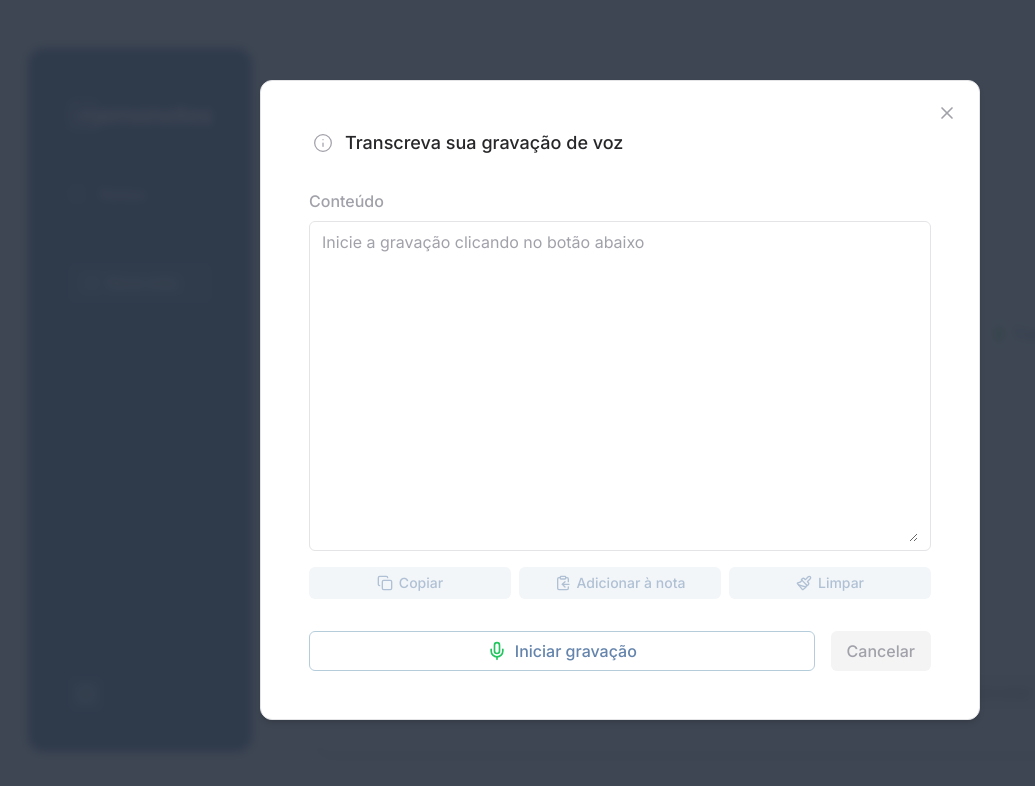
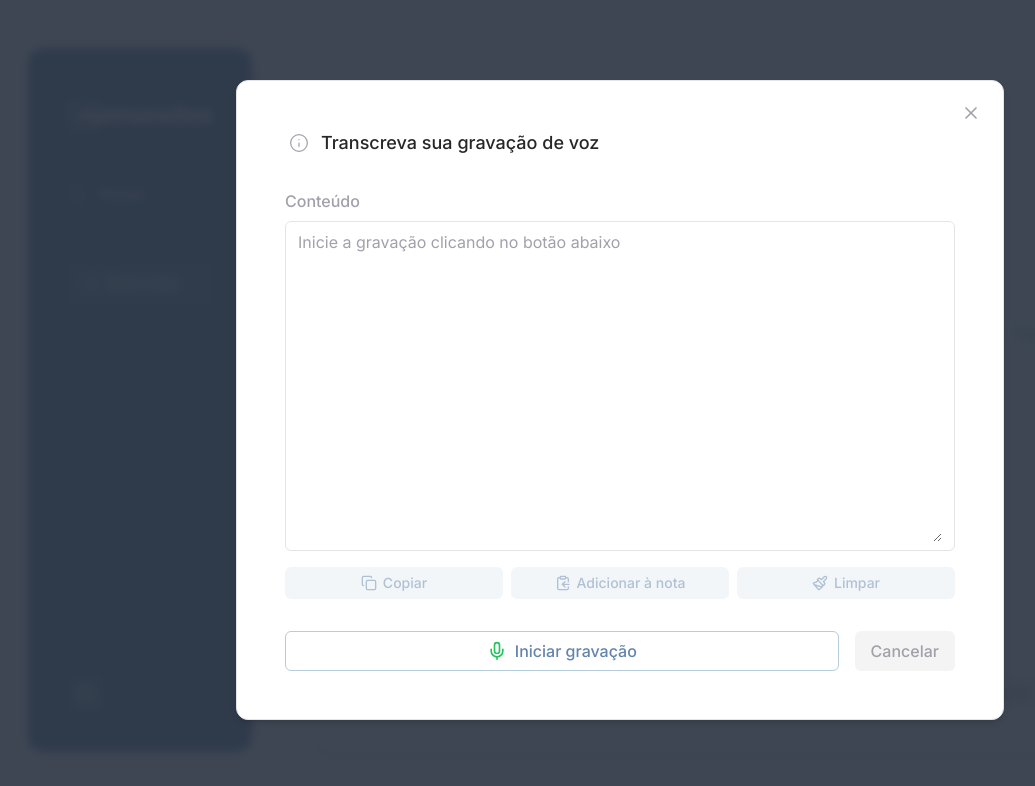
Before and after one commit to julianosill/memonotes, a Next.js app: page /add in a window 1280 px wide. Both pictures are taken after a click on the button "Transcrever gravação". Shown: the top 786 px of the page, without its empty margins (20-1055 px from the left). Built offline with nearby package versions, Linux system fonts and the light colour scheme.

Commit message:
feat(dialog): animate component and update speech-to-text dialog

```diff
--- a/src/components/dialog/content.tsx
+++ b/src/components/dialog/content.tsx
@@ -1,39 +1,91 @@
 import * as Dialog from '@radix-ui/react-dialog'
+import { AnimatePresence, motion } from 'framer-motion'
 import { X } from 'lucide-react'
-import { ReactNode } from 'react'
+import { ForwardedRef, forwardRef } from 'react'
 import { twMerge } from 'tailwind-merge'
 
 import { Button } from '@/components/ui/button'
 
-interface ContentProps extends Dialog.DialogContentProps {
-  children: ReactNode
+import { useDialog } from './root'
+
+export const Content = forwardRef(
+  (
+    { children, className, ...props }: Dialog.DialogContentProps,
+    forwardedRef: ForwardedRef<HTMLDivElement>,
+  ) => {
+    const isOpen = useDialog()
+
+    const overlayVariants = {
+      closed: { opacity: 0 },
+      open: { opacity: 1 },
     }
 
-export function Content({ children, className, ...props }: ContentProps) {
+    const contentVariants = {
+      closed: { opacity: 0, scale: 0.975, y: 20 },
+      open: {
+        opacity: 1,
+        scale: 1,
+        y: 0,
+        transition: {
+          type: 'spring',
+          bounce: 0.5,
+          duration: 0.5,
+        },
+      },
+    }
+
     return (
-    <Dialog.Portal>
-      <Dialog.Overlay className="fixed inset-0 z-20 bg-memonotes-950/90 backdrop-blur-sm dark:bg-zinc-950/90" />
+      <AnimatePresence>
+        {isOpen && (
+          <Dialog.Portal forceMount>
+            <Dialog.Overlay
+              className="fixed inset-0 z-20 bg-memonotes-950/90 backdrop-blur-sm dark:bg-zinc-950/90"
+              asChild
+            >
+              <motion.div
+                variants={overlayVariants}
+                initial="closed"
+                animate="open"
+                exit="closed"
+              />
+            </Dialog.Overlay>
             <Dialog.Content
+              forceMount
+              ref={forwardedRef}
               className={twMerge(
-          'fixed inset-0 z-20 flex h-screen w-full max-w-[720px] flex-col justify-center overflow-y-auto bg-card p-8 sm:p-12',
-          'md:inset-auto md:left-1/2 md:top-1/2 md:max-h-[80vh] md:-translate-x-1/2 md:-translate-y-1/2',
+                'fixed inset-0 z-20 m-auto flex h-screen w-full max-w-[768px] flex-col overflow-y-auto bg-card px-8 py-12 sm:p-12 md:justify-center',
+                'scrollbar-thin scrollbar-track-transparent scrollbar-thumb-muted-foreground',
+                'md:max-h-[80vh] md:w-10/12',
                 'md:rounded-xl md:border md:border-border-soft md:shadow-md',
                 className,
               )}
+              asChild
               {...props}
+            >
+              <motion.div
+                variants={contentVariants}
+                initial="closed"
+                animate="open"
+                exit="closed"
               >
                 {children}
                 <Dialog.Close asChild>
                   <Button
                     size="sm"
                     variant="ghost"
-            className="absolute right-8 top-8 size-8 p-0 text-muted-foreground sm:right-4 sm:top-4"
+                    className="absolute right-6 top-6 size-8 p-0 text-muted-foreground md:right-4 md:top-4"
                   >
                     <X className="size-6 sm:size-5" />
                     <span className="sr-only">Fechar</span>
                   </Button>
                 </Dialog.Close>
+              </motion.div>
             </Dialog.Content>
           </Dialog.Portal>
+        )}
+      </AnimatePresence>
     )
-}
+  },
+)
+
+Content.displayName = 'Content'
--- a/src/components/dialog/description.tsx
+++ b/src/components/dialog/description.tsx
@@ -1,7 +1,5 @@
 import * as Dialog from '@radix-ui/react-dialog'
 
-type DescriptionProps = Dialog.DialogDescriptionProps
-
-export function Description(props: DescriptionProps) {
+export function Description(props: Dialog.DialogDescriptionProps) {
   return <Dialog.Description {...props} />
 }
--- a/src/components/dialog/root.tsx
+++ b/src/components/dialog/root.tsx
@@ -1,7 +1,25 @@
+'use client'
+
 import * as Dialog from '@radix-ui/react-dialog'
+import { createContext, useContext, useState } from 'react'
 
-type RootProps = Dialog.DialogProps
+const DialogContext = createContext(false)
 
-export function Root(props: RootProps) {
-  return <Dialog.Root {...props} />
+export function Root({
+  open,
+  onOpenChange,
+  children,
+  ...props
+}: Dialog.DialogProps) {
+  const [isOpen, setIsOpen] = useState(false)
+
+  return (
+    <DialogContext.Provider value={open ?? isOpen}>
+      <Dialog.Root onOpenChange={onOpenChange ?? setIsOpen} {...props}>
+        {children}
+      </Dialog.Root>
+    </DialogContext.Provider>
+  )
 }
+
+export const useDialog = () => useContext(DialogContext)
--- a/src/components/dialog/title.tsx
+++ b/src/components/dialog/title.tsx
@@ -1,9 +1,7 @@
 import * as Dialog from '@radix-ui/react-dialog'
 import { twMerge } from 'tailwind-merge'
 
-type TitleProps = Dialog.DialogTitleProps
-
-export function Title({ className, ...props }: TitleProps) {
+export function Title({ className, ...props }: Dialog.DialogTitleProps) {
   return (
     <Dialog.Title
       className={twMerge(
--- a/src/components/dialog/trigger.tsx
+++ b/src/components/dialog/trigger.tsx
@@ -1,11 +1,12 @@
 import * as Dialog from '@radix-ui/react-dialog'
-import { forwardRef } from 'react'
+import { ForwardedRef, forwardRef } from 'react'
 
-type TriggerProps = Dialog.DialogTriggerProps
-
-export const Trigger = forwardRef<HTMLButtonElement, TriggerProps>(
-  (props, ref) => {
-    return <Dialog.Trigger ref={ref} {...props} />
+export const Trigger = forwardRef(
+  (
+    props: Dialog.DialogTriggerProps,
+    forwardedRef: ForwardedRef<HTMLButtonElement>,
+  ) => {
+    return <Dialog.Trigger ref={forwardedRef} {...props} />
   },
 )
 
--- a/src/components/note-form/speech-to-text-dialog/index.tsx
+++ b/src/components/note-form/speech-to-text-dialog/index.tsx
@@ -114,7 +114,7 @@ export function SpeechToTextDialog({
                 value={transcription}
                 onChange={(e) => setTranscription(e.target.value)}
                 placeholder="Inicie a gravação clicando no botão abaixo"
-                className="disabled:cursor-not-allowed"
+                className="min-h-[120px] disabled:cursor-not-allowed"
                 disabled={isRecording}
                 required
               />
```
Lines whose indentation alone changed are shown as unchanged.
